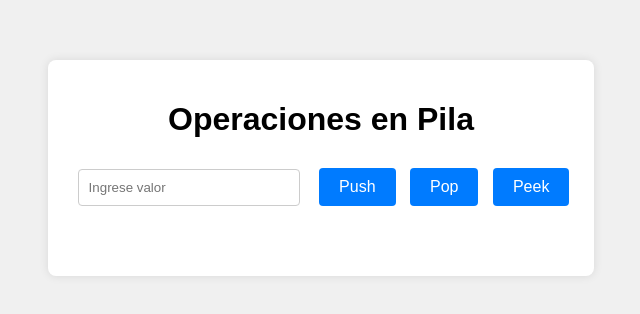
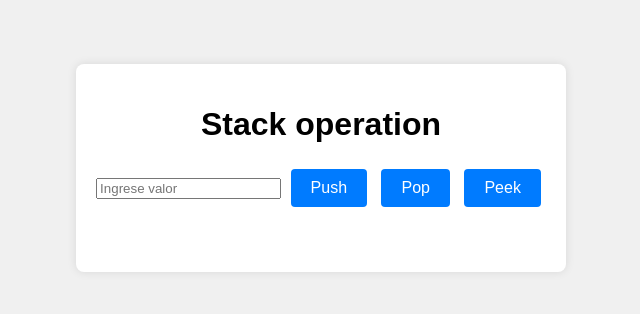
Before and after one commit to saMujbo/Proyecto_Estructuras_Stack, a plain HTML site: page Index.html in a window 1280 px wide. Shown: the part 232-546 px from the top of the page, without its empty margins (319-959 px from the left). Drawn offline with Linux system fonts and the light colour scheme.

Commit message:
Add-news-tyles

```diff
--- a/Index.html
+++ b/Index.html
@@ -1,22 +1,26 @@
 <!DOCTYPE html>
 <html lang="es">
+
 <head>
     <meta charset="UTF-8">
     <meta name="viewport" content="width=device-width, initial-scale=1.0">
-    <title>Pila - Operaciones de Datos</title>
+    <title>Stack</title>
     <link rel="stylesheet" href="styles.css">
 </head>
+
 <body>
     <div class="container">
-        <h1>Operaciones en Pila</h1>
+        <h1>Stack operation</h1>
         <input type="text" id="stackValue" placeholder="Ingrese valor">
-        <button id="pushButton">Push</button>
-        <button id="popButton">Pop</button>
-        <button id="peekButton">Peek</button>
+        <button id="pushButton" >Push</button>
+        <button id="popButton"  >Pop</button>
+        <button id="peekButton" >Peek</button>
+
         <div id="stackContainer" class="stack-container"></div>
         <div id="output" class="output"></div>
     </div>
 
     <script src="scrpits.js"></script>
+
 </body>
 </html>
--- a/styles.css
+++ b/styles.css
@@ -14,14 +14,6 @@ body {
     padding: 20px;
     border-radius: 8px;
     box-shadow: 0 0 10px rgba(0, 0, 0, 0.1);
-}
-
-input[type="text"] {
-    padding: 10px;
-    margin: 10px;
-    width: 200px;
-    border: 1px solid #ccc;
-    border-radius: 4px;
 }
 
 button {
@@ -59,5 +51,5 @@ button:hover {
 .output {
     margin-top: 20px;
     font-size: 18px;
-    color: #333;
+    color: #000;
 }
```
